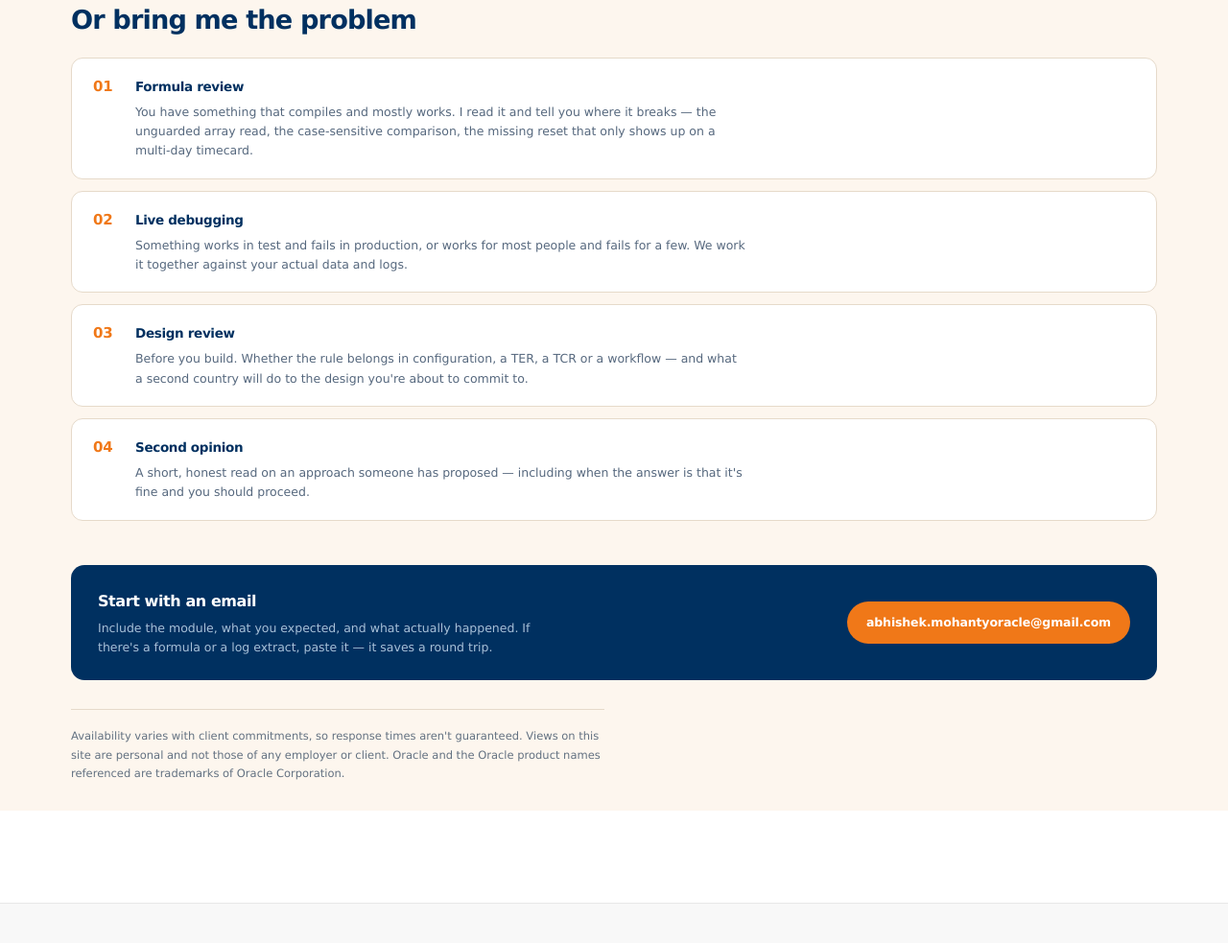
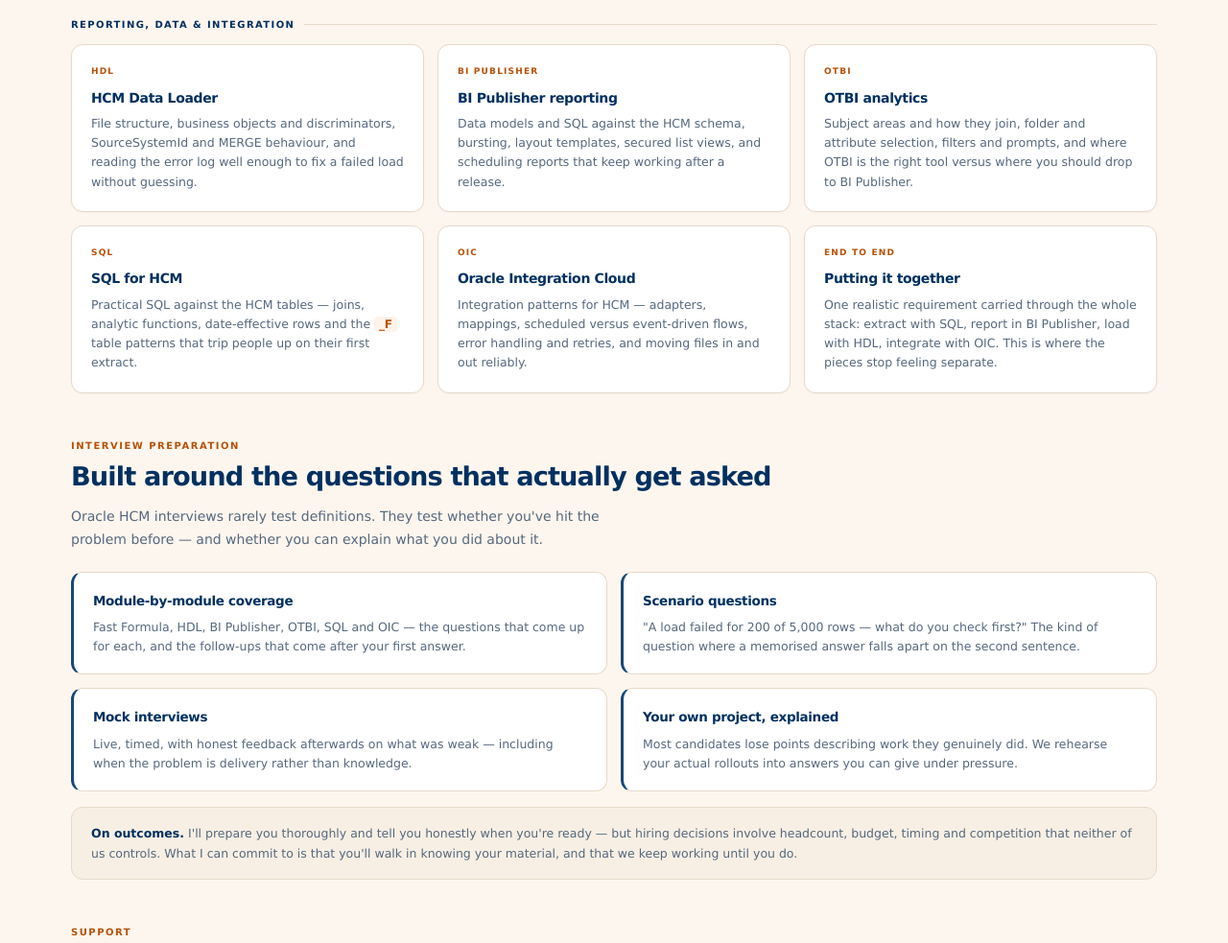
Before and after one commit to abhi18081992/abhishekmohantyhcmcloud, an Astro site: page /training in a window 1280 px wide. Shown: the part 1132-2115 px from the top of the page at 96% size. Built offline with nearby package versions, Linux system fonts and the light colour scheme; Astro itself is replaced by a stand-in of ours.

Commit message:
Add Training & Support page with interview preparation

```diff
--- a/src/pages/training.astro
+++ b/src/pages/training.astro
@@ -52,11 +52,13 @@ const EMAIL = 'abhishek.mohantyoracle@gmail.com';
         <div class="sec-kicker">Training</div>
         <h2>Learn the model, not the clicks</h2>
         <p class="sec-lead">
-          Sessions are built around real formulas and real data, and they assume you'll be
-          maintaining what you write. Delivered remotely, recorded if you want it.
+          Sessions are built around real formulas, real data and real integrations, and they
+          assume you'll be maintaining what you write. Delivered remotely, recorded if you
+          want it.
         </p>
       </div>
 
+      <div class="track">Fast Formula &amp; functional</div>
       <div class="grid">
         <article class="card">
           <div class="card-tag">Fast Formula</div>
@@ -113,6 +115,117 @@ const EMAIL = 'abhishek.mohantyoracle@gmail.com';
             output, and where each module actually writes its log.
           </p>
         </article>
+      </div>
+
+      <div class="track">Reporting, data &amp; integration</div>
+      <div class="grid">
+        <article class="card">
+          <div class="card-tag">HDL</div>
+          <h3>HCM Data Loader</h3>
+          <p>
+            File structure, business objects and discriminators, SourceSystemId and MERGE
+            behaviour, and reading the error log well enough to fix a failed load without
+            guessing.
+          </p>
+        </article>
+
+        <article class="card">
+          <div class="card-tag">BI Publisher</div>
+          <h3>BI Publisher reporting</h3>
+          <p>
+            Data models and SQL against the HCM schema, bursting, layout templates, secured
+            list views, and scheduling reports that keep working after a release.
+          </p>
+        </article>
+
+        <article class="card">
+          <div class="card-tag">OTBI</div>
+          <h3>OTBI analytics</h3>
+          <p>
+            Subject areas and how they join, folder and attribute selection, filters and
+            prompts, and where OTBI is the right tool versus where you should drop to BI
+            Publisher.
+          </p>
+        </article>
+
+        <article class="card">
+          <div class="card-tag">SQL</div>
+          <h3>SQL for HCM</h3>
+          <p>
+            Practical SQL against the HCM tables — joins, analytic functions, date-effective
+            rows and the <code>_F</code> table patterns that trip people up on their first
+            extract.
+          </p>
+        </article>
+
+        <article class="card">
+          <div class="card-tag">OIC</div>
+          <h3>Oracle Integration Cloud</h3>
+          <p>
+            Integration patterns for HCM — adapters, mappings, scheduled versus event-driven
+            flows, error handling and retries, and moving files in and out reliably.
+          </p>
+        </article>
+
+        <article class="card">
+          <div class="card-tag">End to end</div>
+          <h3>Putting it together</h3>
+          <p>
+            One realistic requirement carried through the whole stack: extract with SQL,
+            report in BI Publisher, load with HDL, integrate with OIC. This is where the
+            pieces stop feeling separate.
+          </p>
+        </article>
+      </div>
+    </section>
+
+    <!-- ══════════ INTERVIEW PREP ══════════ -->
+    <section class="tr-shell sec">
+      <div class="sec-head">
+        <div class="sec-kicker">Interview preparation</div>
+        <h2>Built around the questions that actually get asked</h2>
+        <p class="sec-lead">
+          Oracle HCM interviews rarely test definitions. They test whether you've hit the
+          problem before — and whether you can explain what you did about it.
+        </p>
+      </div>
+
+      <div class="prep">
+        <article class="prep-card">
+          <h3>Module-by-module coverage</h3>
+          <p>
+            Fast Formula, HDL, BI Publisher, OTBI, SQL and OIC — the questions that come up
+            for each, and the follow-ups that come after your first answer.
+          </p>
+        </article>
+        <article class="prep-card">
+          <h3>Scenario questions</h3>
+          <p>
+            "A load failed for 200 of 5,000 rows — what do you check first?" The kind of
+            question where a memorised answer falls apart on the second sentence.
+          </p>
+        </article>
+        <article class="prep-card">
+          <h3>Mock interviews</h3>
+          <p>
+            Live, timed, with honest feedback afterwards on what was weak — including when
+            the problem is delivery rather than knowledge.
+          </p>
+        </article>
+        <article class="prep-card">
+          <h3>Your own project, explained</h3>
+          <p>
+            Most candidates lose points describing work they genuinely did. We rehearse
+            your actual rollouts into answers you can give under pressure.
+          </p>
+        </article>
+      </div>
+
+      <div class="prep-note">
+        <b>On outcomes.</b> I'll prepare you thoroughly and tell you honestly when you're
+        ready — but hiring decisions involve headcount, budget, timing and competition that
+        neither of us controls. What I can commit to is that you'll walk in knowing your
+        material, and that we keep working until you do.
       </div>
     </section>
 
@@ -330,6 +443,36 @@ const EMAIL = 'abhishek.mohantyoracle@gmail.com';
     padding:1px 5px;border-radius:4px;letter-spacing:-.02em;
   }
 
+  /* ── track label ── */
+  .track{
+    font-size:10px;font-weight:700;letter-spacing:.14em;text-transform:uppercase;
+    color:var(--tr-navy);margin:0 0 12px;display:flex;align-items:center;gap:10px;
+  }
+  .track:not(:first-of-type){margin-top:26px}
+  .track::after{
+    content:'';height:1px;flex:1;background:var(--tr-line);
+  }
+
+  /* ── interview prep ── */
+  .prep{display:grid;grid-template-columns:repeat(2,1fr);gap:14px}
+  .prep-card{
+    background:var(--tr-surface);border:1px solid var(--tr-line);
+    border-left:3px solid var(--tr-blue);border-radius:12px;padding:18px 20px;
+    transition:border-color .2s ease,transform .2s ease;
+  }
+  .prep-card:hover{border-color:var(--tr-orange-edge);transform:translateY(-2px)}
+  .tr .prep-card h3{
+    font-family:var(--tr-f);font-size:13.5px;font-weight:700;color:var(--tr-navy);
+    letter-spacing:-.024em;margin:0 0 6px;
+  }
+  .prep-card p{font-size:12.5px;color:var(--tr-dim);line-height:1.62;margin:0}
+  .prep-note{
+    margin-top:16px;background:var(--tr-surface-2);
+    border:1px solid var(--tr-line);border-radius:12px;padding:16px 20px;
+    font-size:12.5px;color:var(--tr-dim);line-height:1.68;
+  }
+  .prep-note b{color:var(--tr-navy);font-weight:700}
+
   /* ── support rows ── */
   .rows{display:grid;gap:12px}
   .row{
@@ -379,6 +522,7 @@ const EMAIL = 'abhishek.mohantyoracle@gmail.com';
   }
   @media (max-width:700px){
     .grid{grid-template-columns:1fr}
+    .prep{grid-template-columns:1fr}
   }
   @media (max-width:600px){
     .tr-shell{padding:0 16px}
```
